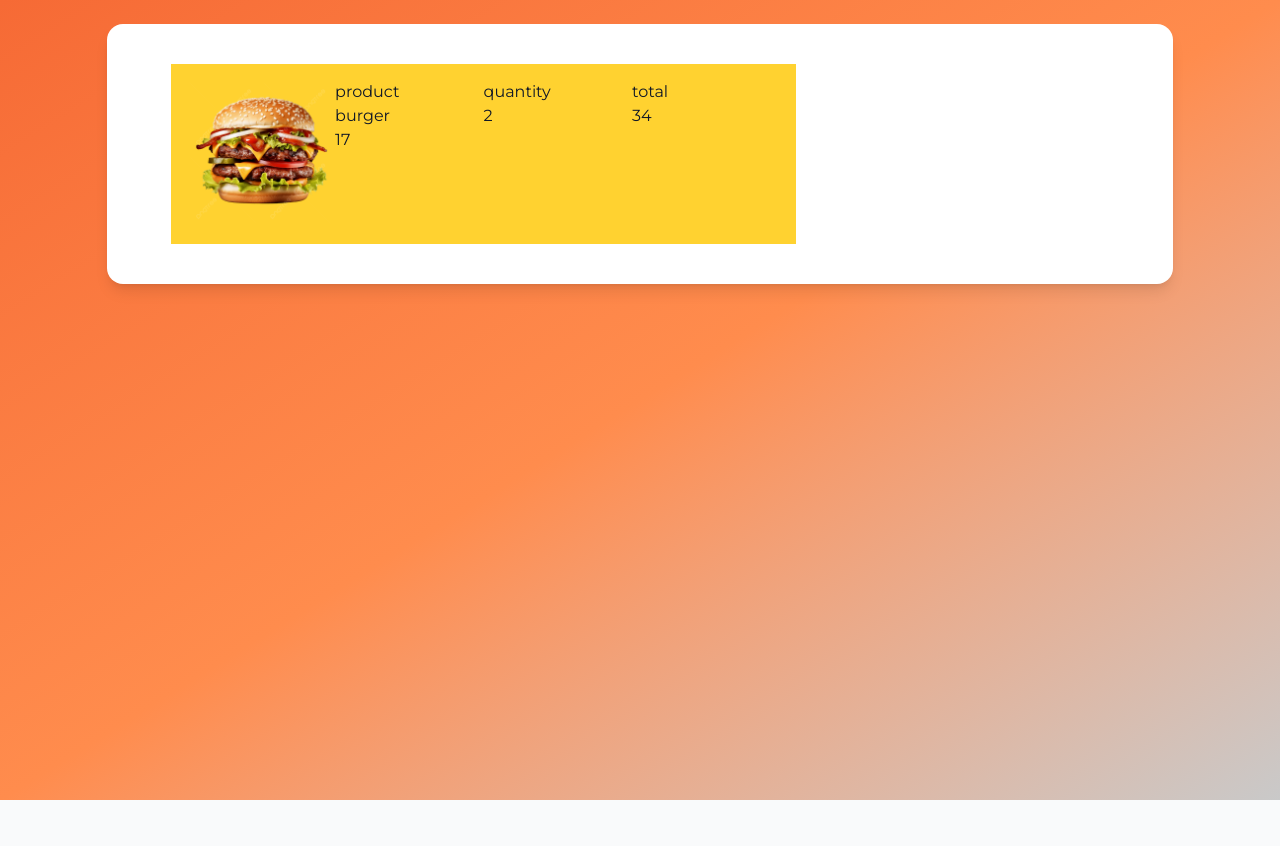
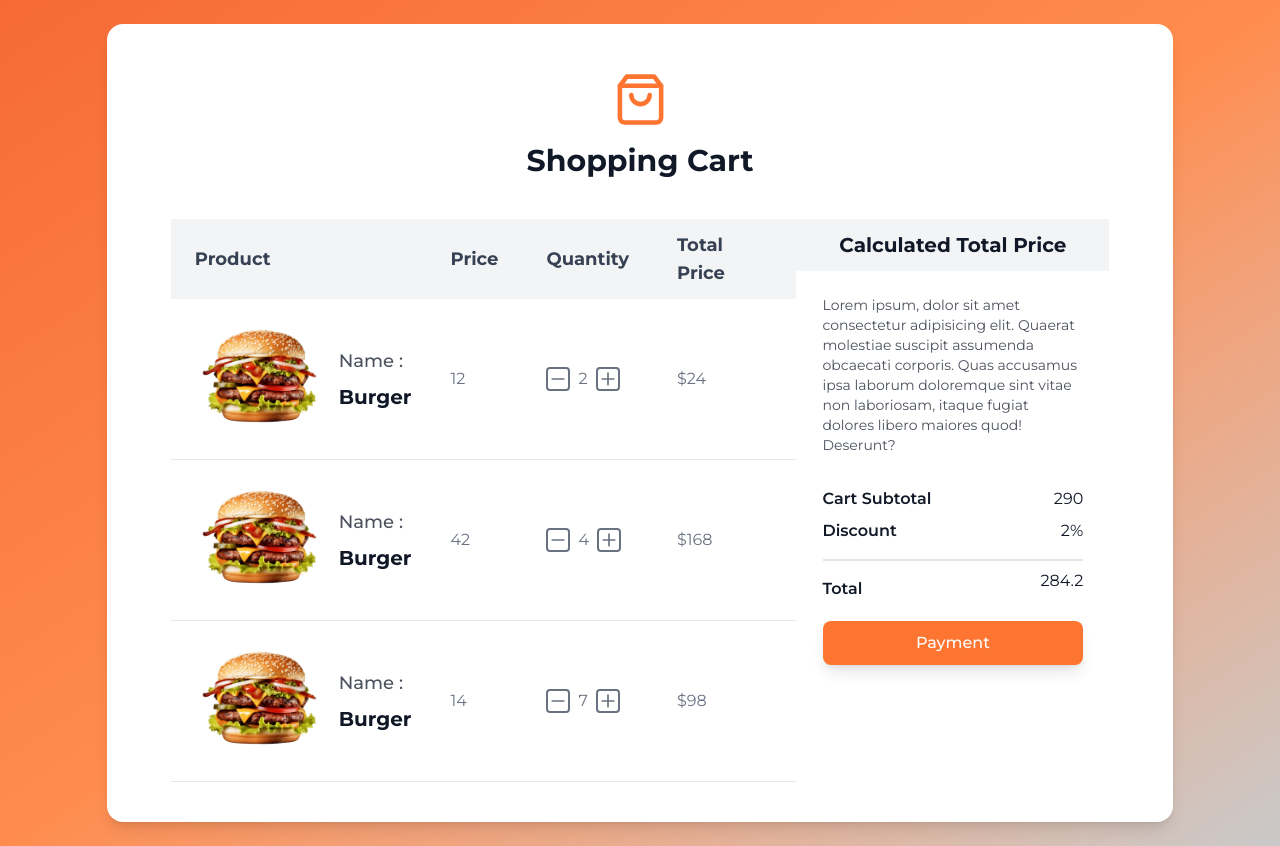
Before and after one commit to omarrwafiick/BiteGo, a React (Vite) app in the folder client/bite-go/: page /user/cart in a window 1280 px wide. Before the commit the page ends 800 px from the top, so only its background shows below. Built offline with nearby package versions, Linux system fonts and the light colour scheme; what react-head would draw is missing.

Commit message:
finished cart logic

```diff
--- a/client/bite-go/src/components/header.jsx
+++ b/client/bite-go/src/components/header.jsx
@@ -1,11 +1,12 @@
 import React, { useState } from 'react'
 import logo from '../assets/images/logo.png';
 import SmallButton from './small-button';
-import { Link } from 'react-router-dom';
+import { Link, useNavigate } from 'react-router-dom';
 import { ShoppingBag } from 'lucide-react';
 
 export default function Header() {
   const [activeIndex, setActiveIndex] = useState(null);
+  const navigate = useNavigate();
   const handleClick = (index) => {
     setActiveIndex(index);
   };
@@ -38,7 +39,7 @@ export default function Header() {
             </div>
 
             <div className="items-center justify-end hidden w-full md:flex md:w-auto md:order-1 relative" id="navbar-user">
-              <ShoppingBag className='me-3' size={25} color="#FE7531" />
+              <ShoppingBag onClick={()=> navigate('/user/cart')} className='me-3 cursor-pointer hover:scale-115 duration-100' size={25} color="#000000" />
               <SmallButton state={true} style={'bg-white text-black! me-3! text-sm'} to="login" name={"Log In"} />
               <SmallButton state={false} style={'bg-primary text-white! text-sm'} to="signup" name={"Sign Up"} />
             </div>
--- a/client/bite-go/src/components/item.jsx
+++ b/client/bite-go/src/components/item.jsx
@@ -1,24 +1,38 @@
-import React from 'react'
+import { Minus, Plus } from 'lucide-react'
+import React, { useEffect, useState } from 'react'
 
-export default function Item({image, name, price, quantity}) {
+export default function Item({id, image, name, price, quantity: initialQty, onQuantityChange  }) {
+  const [quantity, setQuantity] = useState(initialQty);
+  useEffect(() => {
+    onQuantityChange(id, quantity);
+  }, [quantity]);
+
+  const increase = () => setQuantity(quantity + 1);
+  const decrease = () => quantity === 0 ? setQuantity(0) : setQuantity(quantity - 1);
   return (
-    <div className='w-full flex justify-center items-start bg-amber-300 p-4'>
-      <div className='flex justify-center items-center w-3/12'>
-        {image}
-      </div>
-      <div className='flex flex-col  justify-center items-between w-3/12'>
-        <h1 className='='>product</h1>
-        <h3 className=''>{name}</h3>
-        <h3>{price}</h3>
-      </div>
-      <div className='flex flex-col w-3/12'>
-        <h1>quantity</h1>
-        <h3>{quantity}</h3>
-      </div>
-      <div className='flex flex-col w-3/12'>
-        <h1>total</h1>
-        <h3>{price * quantity}</h3>
-      </div>
-    </div>
+           <tr className="bg-white border-b border-gray-200">
+                      <th scope="row" className="px-6 py-4 font-medium text-gray-900 whitespace-nowrap">
+                        <div className='flex justify-start items-center'>
+                          {image}
+                          <span className='flex flex-col ms-4!'>
+                            <a className='capitalize text-lg opacity-75'>name :</a>
+                            <a className='capitalize font-bold mt-2! text-xl'>{name}</a>
+                          </span>
+                        </div>
+                      </th>
+                      <td className="px-6 py-4 capitalize">
+                          {price}
+                      </td>
+                      <td class="px-6 py-4 capitalize">
+                        <div className='flex w-full'>
+                          <Minus onClick={decrease} className='border-2 rounded-sm cursor-pointer' />
+                          <a className='ms-2 me-2'>{quantity}</a>
+                          <Plus onClick={increase} className='border-2 rounded-sm cursor-pointer' />
+                        </div>
+                      </td>
+                      <td className="px-6 py-4 capitalize">
+                          ${quantity*price}
+                      </td>
+                  </tr>
   )
 }
--- /dev/null
+++ b/client/bite-go/src/pages/public/menu.jsx
@@ -0,0 +1,18 @@
+import React, { useState } from 'react'
+
+export default function Menu() {
+  const [item, setItem] = useState(null);
+  return (
+    <div className='flex min-h-screen justify-start items-center flex-col w-full bg-gradient-to-br from-[#F66A35] via-[#FF8C4D] to-[#c9c9c9]'>
+        <div className='flex justify-center items-center flex-col w-10/12 bg-white rounded-2xl ps-16 pe-16 pt-10 pb-10 mt-6 mb-6 shadow-lg'>
+          <span className='m-2'>
+            <Menu size={55} color="#FE7531" />
+          </span>
+          <div className=''>
+
+          </div>
+        </div>
+    </div>
+  )
+}
+//pop up item details
--- a/client/bite-go/src/pages/user/cart.jsx
+++ b/client/bite-go/src/pages/user/cart.jsx
@@ -1,17 +1,106 @@
-import React from 'react'
+import React, { useEffect, useState } from 'react'
 import Item from '../../components/item'
 import Image from '../../assets/images/item.png';
+import { ShoppingBag } from 'lucide-react';
+import CustomeButton from '../../components/custome-button'
+import { useNavigate } from 'react-router-dom';
+import AppStore from '../../store/appStore';
 
 export default function Cart() {
+  var data = [
+    { id:'212', name:"burger", price:12, quantity:2, image: Image },
+    { id:'213', name:"burger", price:42, quantity:4, image: Image },
+    { id:'214', name:"burger", price:14, quantity:7, image: Image },
+  ];
+  const [items, setItems] = useState(data);
+  const navigate = useNavigate();
+  var { discount } = AppStore();
+  var [total, setTotal] = useState(0);
+  var [discountt, setDiscount] = useState(discount);
+
+  useEffect(() => {
+    const calculatedTotal = items.reduce((acc, item) => acc + item.price * item.quantity, 0);
+    setTotal(calculatedTotal);
+  }, [items]);
+
+  const handleQuantityChange = (itemId, newQuantity) => {
+    const updatedItems = items.map(item =>
+      item.id === itemId ? { ...item, quantity: newQuantity } : item
+    );
+
+    setItems(updatedItems);
+
+    const newTotal = updatedItems.reduce(
+      (acc, item) => acc + item.price * item.quantity,
+      0
+    );
+
+    setTotal(newTotal);
+  };
   return (
     <div className='flex min-h-screen justify-start items-center flex-col w-full bg-gradient-to-br from-[#F66A35] via-[#FF8C4D] to-[#c9c9c9]'>
-        <div className='flex justify-center items-center w-10/12 bg-white rounded-2xl ps-16 pe-16 pt-10 pb-10 mt-6 mb-6 shadow-lg'>
-           <div className='w-8/12 h-full'>
-              <Item name={'burger'} price={17} quantity={2} image={<img src={Image} className="w-full h-full" alt="food image" loading='lazy' />} />
-           </div>
-           <div className='w-4/12 h-full'>
+        <div className='flex flex-col justify-center items-center w-10/12 bg-white rounded-2xl ps-16 pe-16 pt-10 pb-10 mt-6 mb-6 shadow-lg'>
+          <span className='m-2'>
+            <ShoppingBag size={55} color="#FE7531" />
+          </span>
+          <h4 className='capitalize mb-10! mt-2! text-3xl font-bold'>shopping cart</h4>
+          <div className='flex w-full'>
+            <div className='w-8/12 h-full'>
+                <table className="w-full text-left rtl:text-right text-gray-500">
+                  <thead className="text-lg text-gray-700 uppercase bg-gray-100">
+                      <tr>
+                          <th scope="col" className="px-6 py-3 capitalize">
+                              product
+                          </th>
+                          <th scope="col" className="px-6 py-3 capitalize">
+                              price
+                          </th>
+                          <th scope="col" className="px-6 py-3 capitalize">
+                              quantity
+                          </th>
+                          <th scope="col" className="px-6 py-3 capitalize">
+                              total price
+                          </th>
+                      </tr>
+                  </thead>
+                  <tbody className='text-md'>
+                     {items.map(item => (
+                                  <Item
+                                    key={item.id}
+                                    id={item.id}
+                                    name={item.name}
+                                    price={item.price}
+                                    quantity={item.quantity}
+                                    image={<img src={item.image} className="w-32 h-32"/>}
+                                    onQuantityChange={handleQuantityChange}
+                                  />
+                                ))}
+                  </tbody>
+                </table>
+            </div>
+            <div className='w-4/12 h-full '>
+                <div className='flex flex-col justify-start items-center'>
+                  <h2 className='capitalize text-center text-xl font-bold px-6! py-3! w-full bg-gray-100'>calculated total price</h2>
+                  <p className='text-sm opacity-75 w-10/12 mt-6!'>Lorem ipsum, dolor sit amet consectetur adipisicing elit. Quaerat molestiae suscipit assumenda obcaecati corporis. Quas accusamus ipsa laborum doloremque sint vitae non laboriosam, itaque fugiat dolores libero maiores quod! Deserunt?</p>
+                  <div className='w-10/12 mt-8'>
+                    <div className='w-full flex justify-between items-center'>
+                      <h4 className='capitalize text-md font-semibold w-full'>cart subtotal</h4>
+                      <span>{total}</span>
+                    </div>
+                    <div className='w-full flex justify-between items-center mt-2'>
+                      <h4 className='capitalize text-md font-semibold w-full'>discount</h4>
+                      <span>{discount}%</span>
+                    </div>
+                    <div className='w-full flex justify-between items-center mt-4 border-t-2 border-black/10'>
+                      <h4 className='capitalize text-md font-semibold w-full mt-4!'>total</h4>
+                      <span>{total-(total*discount/100)}</span>
+                    </div>
+                  </div>
+                  <CustomeButton onClick={()=> navigate('/user/payment')} styles={'w-10/12 mt-2'} name={"payment"} />
+                </div>
+            </div>
+          </div>
 
-           </div>
         </div>
     </div>
   )
--- a/client/bite-go/src/pages/vendor/item-details.jsx
+++ /dev/null
@@ -1,9 +0,0 @@
-import React from 'react'
-
-export default function ItemDetails() {
-  return (
-    <div>
-
-    </div>
-  )
-}
--- a/client/bite-go/src/routes/index.jsx
+++ b/client/bite-go/src/routes/index.jsx
@@ -18,11 +18,11 @@ import ManageMenu from '../pages/vendor/manage-menu'
 import ManageOffers from '../pages/vendor/manage-offers'
 import VendorSignup from '../pages/vendor/vendor-signup'
 import NotFound from '../pages/public/not-found'
-import ItemDetails from '../pages/vendor/item-details'
 import VendorRouteProtector from '../components/vendor-route'
 import AdminRouteProtector from '../components/admin-route'
 import UserRouteProtector from '../components/user-route'
 import DeliveryRouteProtector from '../components/delivery-route'
+import Menu from '../pages/public/menu';
 
 const RoutesConfig  = () => (
   <Routes>
@@ -35,6 +35,7 @@ const RoutesConfig  = () => (
     <Route path="/login" element={<Login />} />
     <Route path="/profile" element={<Profile />} />
     <Route path="/orders" element={<ManageOrders />} />
+    <Route path="/menu" element={<Menu />} />
     <Route path="/admin/users" element={<AdminManageUsersAndVendorse />} />
     <Route path="/delivery/signup" element={<DeliverySignup />} />
     <Route path="/user/cart" element={<Cart />} />
@@ -43,7 +44,6 @@ const RoutesConfig  = () => (
     <Route path="/vendor/menus" element={<ManageMenu />} />
     <Route path="/vendor/offers" element={<ManageOffers />} />
     <Route path="/vendor/signup" element={<VendorSignup />} />
-     <Route path="/item-details" element={<ItemDetails />} />
     <Route path="*" element={<NotFound />} />
   </Routes>
 );
--- a/client/bite-go/src/store/appStore.js
+++ b/client/bite-go/src/store/appStore.js
@@ -22,7 +22,9 @@ const AppStore = create((set) => ({
     setToken: (newToken) => {
       const userRole = extractRole(newToken);
       set({ token: newToken, role: userRole, isAuthenticated: true });
-    }
+    },
+    discount:2,
+    setDiscount: (data) => set({ discount: data }),
 }));
 
 export default AppStore;
```
Also changed, not shown: client/bite-go/src/components/popular.jsx (+5 -3 lines), client/bite-go/src/pages/public/home.jsx (+7 -7 lines), client/bite-go/src/pages/public/restaurants.jsx (+1 -25 lines).
